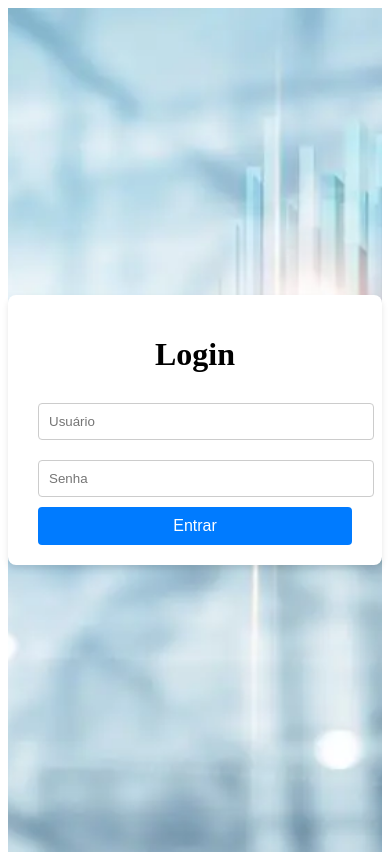
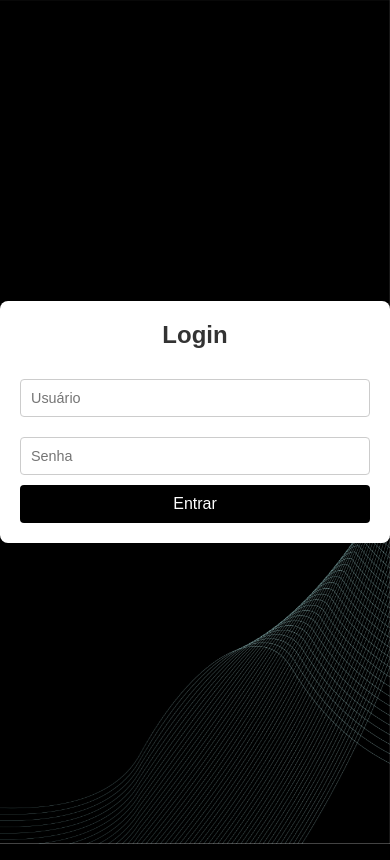
Before and after one commit to caioherobr/trabalho-Gerenciamento-de-vendas, a Flask app: page /login in a window 390 px wide. Run offline with Flask 3, Linux system fonts and the light colour scheme.

Commit message:
att login.html

```diff
--- a/static/css/style-login.css
+++ b/static/css/style-login.css
@@ -4,7 +4,7 @@
     justify-content: center;
     align-items: center;
     height: 100vh;
-    background-image: url('/static/images/foto4.webp'); /* Substitua pelo caminho da sua imagem */
+    background-image: url('/static/images/login.jpg'); /* Substitua pelo caminho da sua imagem */
     background-size: cover;
     background-repeat: no-repeat;
     background-attachment: fixed;
@@ -36,14 +36,10 @@
 .login-container button {
     width: 100%;
     padding: 10px;
-    background-color: #007BFF;
+    background-color: #000000;
     color: white;
     border: none;
     border-radius: 4px;
     cursor: pointer;
     font-size: 16px;
 }
-
-.login-container button:hover {
-    background-color: #0056b3;
-}
--- a/templates/login.html
+++ b/templates/login.html
@@ -3,41 +3,120 @@
 <head>
     <meta charset="UTF-8">
     <meta name="viewport" content="width=device-width, initial-scale=1.0">
-    <title>Login</title>
+    <title>Login | Acesso </title>
     <link rel="stylesheet" href="{{ url_for('static', filename='css/style-login.css') }}">
     <link href="/static/images/chart-pie-solid.svg" rel="icon">
     <style>
-        /* Efeito de animação no foco dos campos */
-        input:focus {
-            border: 2px solid #000000; /* Cor da borda ao focar */
-            outline: none;  /* Remove o contorno padrão */
-            transition: border 0.3s ease;  /* Suaviza a transição da borda */
+        /* Resetando margens e padding */
+        * {
+            margin: 0;
+            padding: 0;
+            box-sizing: border-box;
         }
 
-        /* Estilo do botão de envio com animação */
-        button:hover {
+        /* Corpo da página */
+        body {
+            font-family: 'Arial', sans-serif;
+            background-color: #f5f5f5;
+            display: flex;
+            justify-content: center;
+            align-items: center;
+            height: 100vh;
+        }
+
+        /* Container principal */
+        .main-container {
+            display: flex;
+            justify-content: center;
+            align-items: center;
+            width: 100%;
+            height: 100%;
+        }
+
+        /* Container do login */
+        .login-container {
+            background-color: #fff;
+            border-radius: 8px;
+            box-shadow: 0px 4px 15px rgba(0, 0, 0, 0.1);
+            padding: 30px;
+            width: 100%;
+            max-width: 400px;
+            text-align: center;
+        }
+
+        h1 {
+            font-size: 2rem;
+            color: #333;
+            margin-bottom: 20px;
+        }
+
+        /* Estilo dos campos de input */
+        input {
+            width: 100%;
+            padding: 12px;
+            margin-bottom: 20px;
+            border: 2px solid #ddd;
+            border-radius: 6px;
+            font-size: 1rem;
+            color: #333;
+            transition: border-color 0.3s ease;
+        }
+
+        /* Foco nos campos de input */
+        input:focus {
+            border-color: #000000; /* Cor de destaque ao focar */
+            outline: none;
+        }
+
+        /* Estilo do botão de envio */
+        button {
+            width: 100%;
+            padding: 12px;
             background-color: #ffffff;
-            color: rgb(255, 255, 255);
+            color: white;
+            border: none;
+            border-radius: 6px;
+            font-size: 1rem;
             cursor: pointer;
             transition: background-color 0.3s ease;
         }
 
-        /* Estilo para o spinner de carregamento */
+        /* Efeito de hover no botão */
+        button:hover {
+            background-color: #424242;
+        }
+
+        /* Estilo do spinner de carregamento */
         #loader {
             display: none;
-            border: 4px solid #000000; /* Cor de fundo do spinner */
-            border-top: 4px solid #ffffff; /* Cor do "topo" do spinner */
+            border: 4px solid #ddd;
+            border-top: 4px solid #000000;
             border-radius: 50%;
             width: 30px;
             height: 30px;
-            animation: spin 2s linear infinite;
-            margin-top: 10px;
+            animation: spin 1s linear infinite;
+            margin-top: 20px;
         }
 
-        /* Animação de rotação do spinner */
+        /* Animação do spinner */
         @keyframes spin {
             0% { transform: rotate(0deg); }
             100% { transform: rotate(360deg); }
+        }
+
+        /* Media query para responsividade em telas menores */
+        @media (max-width: 480px) {
+            .login-container {
+                padding: 20px;
+            }
+
+            h1 {
+                font-size: 1.5rem;
+            }
+
+            input, button {
+                font-size: 0.9rem;
+            }
         }
     </style>
 </head>
@@ -57,23 +136,9 @@
     </div>
 
     <script>
-        // Captura o evento de envio do formulário
-        document.getElementById('loginForm').addEventListener('submit', function(e) {
-            // Impede o envio imediato do formulário
-            e.preventDefault();
-
-            // Exibe o spinner de carregamento
+        // Função para exibir o spinner de carregamento ao submeter o formulário
+        document.getElementById('loginForm').addEventListener('submit', function() {
             document.getElementById('loader').style.display = 'block';
-
-            // Simula um tempo de carregamento (ex: 2 segundos)
-            setTimeout(function() {
-                // Esconde o spinner de carregamento após o "carregamento"
-                document.getElementById('loader').style.display = 'none';
-
-                // Agora o formulário é enviado corretamente
-                document.getElementById('loginForm').submit();  // Submete o formulário
-
-            }, 2000); // Tempo de espera simulado (2 segundos)
         });
     </script>
 </body>
```
Also changed, not shown: static/images/foto4.webp (deleted), static/images/login.jpg (added).
